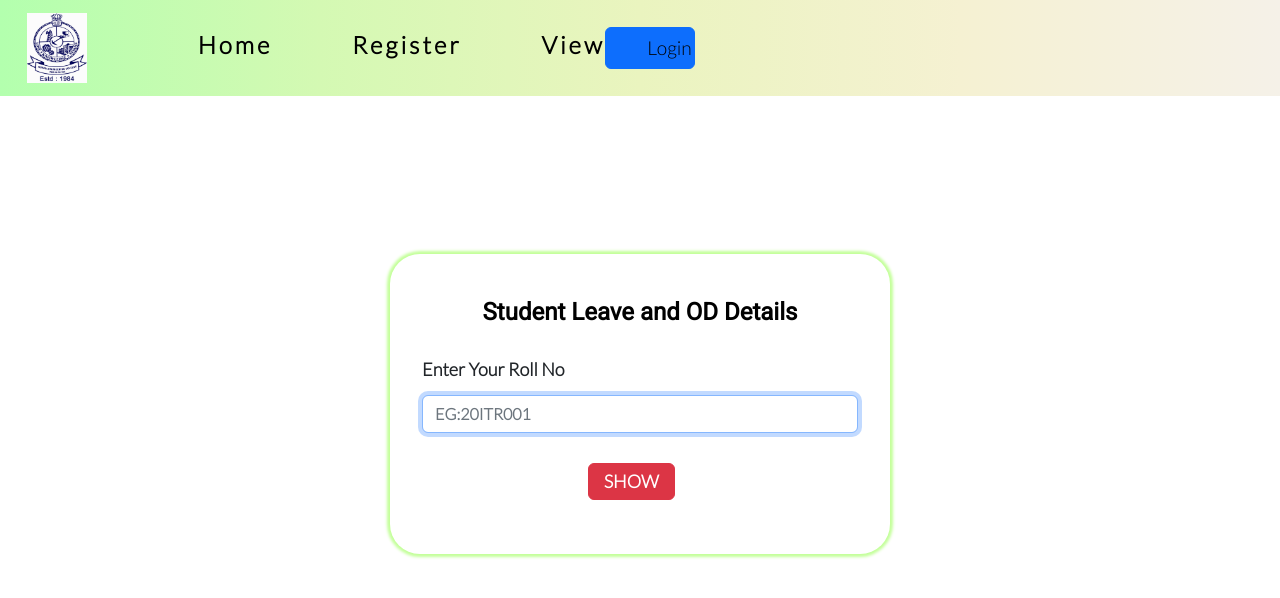
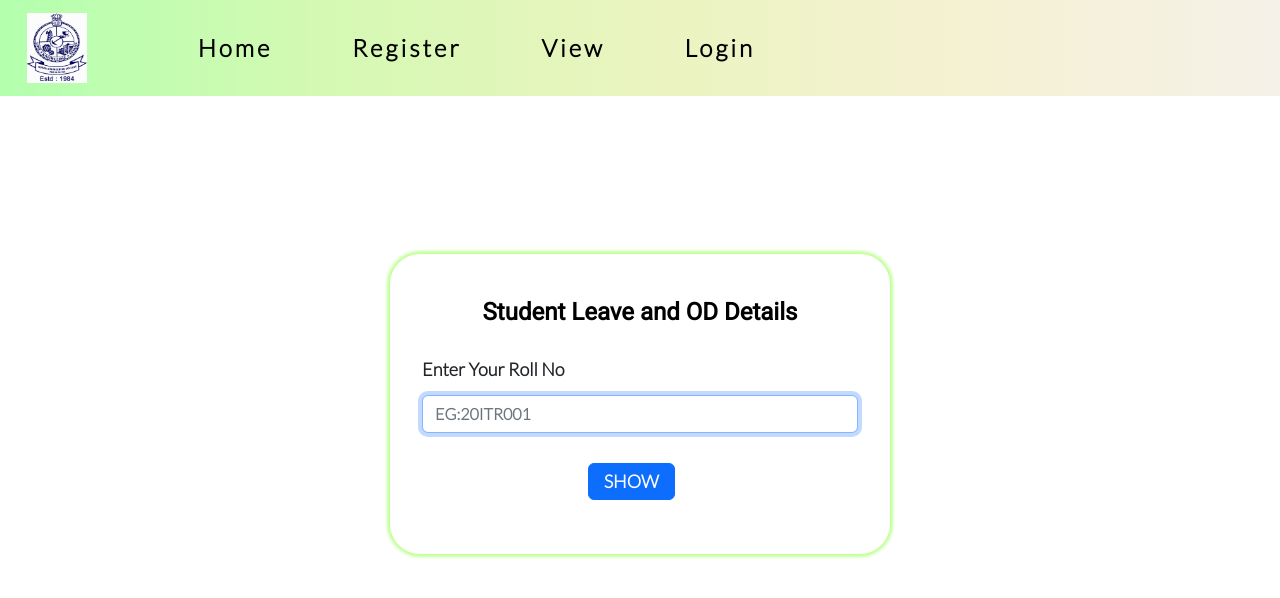
Before and after one commit to BHARATH2503/Leave-and-OD-Management, a React (Create React App) app in the folder client/: page /view in a window 1280 px wide. Shown: the top 598 px of the page. Built offline with nearby package versions, Linux system fonts and the light colour scheme; no server answers; a web font is replaced by a local one.

Commit message:
removed username

```diff
--- a/client/src/component/Navbar1.js
+++ b/client/src/component/Navbar1.js
@@ -1,5 +1,5 @@
 import React from "react";
-import Button from 'react-bootstrap/Button';
+
 import {Outlet,Link} from 'react-router-dom';
 import { useNavigate } from "react-router";
 import { useUserAuth } from "../context/UserAuthContext";
@@ -39,7 +39,7 @@ function Navbar1() {
                             <Link className="link" to="/">Home</Link>
                             <Link className="link" to="/register">Register</Link>
                             <Link className="link" to="/view">View</Link>
-                            <Button><Link className="link" to="/login">Login</Link></Button>
+                            <Link className="link" to="/login">Login</Link>
 
                         </Nav>
                     </Navbar.Collapse>
@@ -58,7 +58,7 @@ function Navbar1() {
                                 <Link className="link" to="/">Home</Link>
                                 <Link className="link" to="/register">Register</Link>
                                 <Link className="link" to="/view">View</Link>
-                                <Button onClick={handleLogout}>Logout</Button>
+                                <Link className="link" onClick={handleLogout}>Logout</Link>
 
                             </Nav>
                         </Navbar.Collapse>
--- a/client/src/component/View.js
+++ b/client/src/component/View.js
@@ -14,7 +14,7 @@ class View extends React.Component {
           <Form.Label>Enter Your Roll No</Form.Label>
           <Form.Control type="text" placeholder="Eg:20ITR001" autoFocus className="letter"/>
         </Form.Group>
-        <Button className="buttons" variant="danger" type="button">SHOW</Button>
+        <Button className="buttons" variant="primary" type="button">SHOW</Button>
         </Form>
         </div>
         </div>
--- a/client/src/css/Nav.css
+++ b/client/src/css/Nav.css
@@ -12,7 +12,7 @@
    text-align: center;
     justify-content:center;
     text-decoration: none;
-    width:max-content;
+
     color:black;
     padding-left: 20px;
     margin-left:15% ;
@@ -30,8 +30,6 @@
 
 
 
-
-
 #navcolor
 {
     background-image: linear-gradient(to right, #b3ffae, #d4f9b3, #eaf4bf, #f5f1d2, #f5f1e8);
```
Also changed, not shown: client/src/component/Register.js (deleted, +0 -24 lines).
